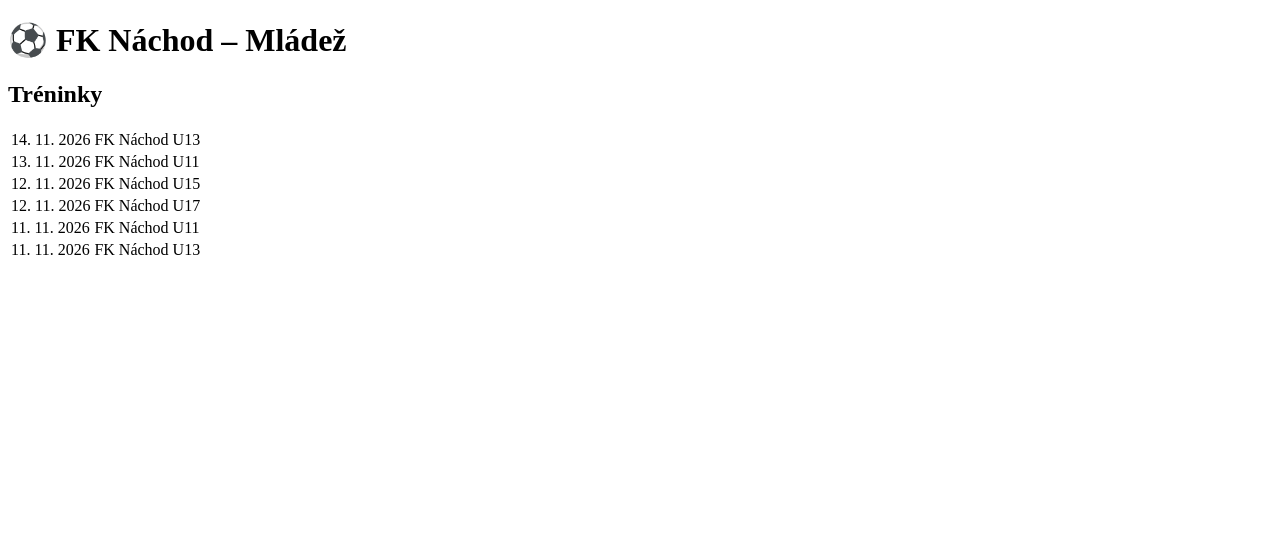
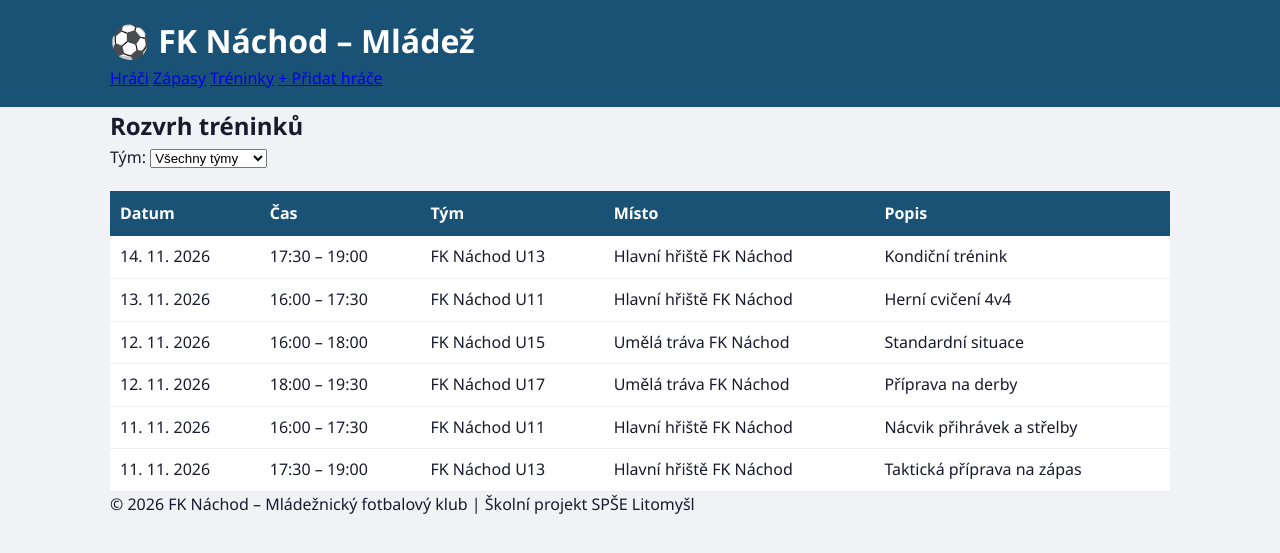
Before and after one commit to Tadeas07/fotbalovy-klub, a PHP site: page /treninky.php in a window 1280 px wide. Shown: the top 553 px of the page. Run offline with PHP 8.4, Linux system fonts and the light colour scheme; data comes from the database, SQL or seed files in the repository.

Commit message:
feat: filtrování tréninků podle týmu a vizuální odlišení proběhlých

```diff
--- a/treninky.php
+++ b/treninky.php
@@ -1,15 +1,92 @@
 <?php
+/**
+ * FK Náchod – Přehled tréninků
+ */
 require_once __DIR__ . '/db.php';
-$treninky = $pdo->query("SELECT tr.*, t.nazev AS tym_nazev FROM treninky tr JOIN tymy t ON tr.tym_id = t.id ORDER BY tr.datum DESC")->fetchAll();
+
+$dnes = date('Y-m-d');
+$filtr_tym = isset($_GET['tym']) ? (int)$_GET['tym'] : 0;
+
+$tymy = $pdo->query("SELECT id, nazev, vekova_kategorie FROM tymy WHERE aktivni = 1 ORDER BY vekova_kategorie")->fetchAll();
+
+$sql = "SELECT tr.*, t.nazev AS tym_nazev
+        FROM treninky tr
+        JOIN tymy t ON tr.tym_id = t.id";
+$params = [];
+if ($filtr_tym > 0) {
+    $sql .= " WHERE tr.tym_id = ?";
+    $params[] = $filtr_tym;
+}
+$sql .= " ORDER BY tr.datum DESC, tr.cas_od";
+
+$stmt = $pdo->prepare($sql);
+$stmt->execute($params);
+$treninky = $stmt->fetchAll();
 ?>
 <!DOCTYPE html>
-<html lang="cs"><head><meta charset="UTF-8"><title>Tréninky</title></head>
-<body><header><h1>⚽ FK Náchod – Mládež</h1></header>
+<html lang="cs">
+<head>
+    <meta charset="UTF-8">
+    <meta name="viewport" content="width=device-width, initial-scale=1.0">
+    <title>FK Náchod – Tréninky</title>
+    <link rel="stylesheet" href="css/style.css">
+</head>
+<body>
+
+<header>
+    <div class="container">
+        <h1>⚽ FK Náchod – Mládež</h1>
+        <nav>
+            <a href="index.php">Hráči</a>
+            <a href="zapasy.php">Zápasy</a>
+            <a href="treninky.php" class="active">Tréninky</a>
+            <a href="pridat.php">+ Přidat hráče</a>
+        </nav>
+    </div>
+</header>
+
 <main class="container">
-<h2>Tréninky</h2>
-<table>
-<?php foreach ($treninky as $tr): ?>
-    <tr><td><?= date('d. m. Y', strtotime($tr['datum'])) ?></td><td><?= htmlspecialchars($tr['tym_nazev']) ?></td></tr>
-<?php endforeach; ?>
-</table>
-</main></body></html>
+    <h2>Rozvrh tréninků</h2>
+
+    <form method="get" class="filtr">
+        <label for="tym">Tým:</label>
+        <select name="tym" id="tym" onchange="this.form.submit()">
+            <option value="0">Všechny týmy</option>
+            <?php foreach ($tymy as $t): ?>
+                <option value="<?= $t['id'] ?>" <?= $filtr_tym == $t['id'] ? 'selected' : '' ?>>
+                    <?= htmlspecialchars($t['nazev']) ?>
+                </option>
+            <?php endforeach; ?>
+        </select>
+    </form>
+
+    <table>
+        <thead>
+            <tr><th>Datum</th><th>Čas</th><th>Tým</th><th>Místo</th><th>Popis</th></tr>
+        </thead>
+        <tbody>
+            <?php if (empty($treninky)): ?>
+                <tr><td colspan="5" class="text-center">Žádné tréninky.</td></tr>
+            <?php else: ?>
+                <?php foreach ($treninky as $tr): ?>
+                    <tr class="<?= $tr['datum'] >= $dnes ? '' : 'row-past' ?>">
+                        <td><?= date('d. m. Y', strtotime($tr['datum'])) ?></td>
+                        <td><?= date('H:i', strtotime($tr['cas_od'])) ?> – <?= date('H:i', strtotime($tr['cas_do'])) ?></td>
+                        <td><?= htmlspecialchars($tr['tym_nazev']) ?></td>
+                        <td><?= htmlspecialchars($tr['misto']) ?></td>
+                        <td><?= htmlspecialchars($tr['popis'] ?? '—') ?></td>
+                    </tr>
+                <?php endforeach; ?>
+            <?php endif; ?>
+        </tbody>
+    </table>
+</main>
+
+<footer>
+    <div class="container">
+        <p>&copy; <?= date('Y') ?> FK Náchod – Mládežnický fotbalový klub | Školní projekt SPŠE Litomyšl</p>
+    </div>
+</footer>
+
+</body>
+</html>
```
